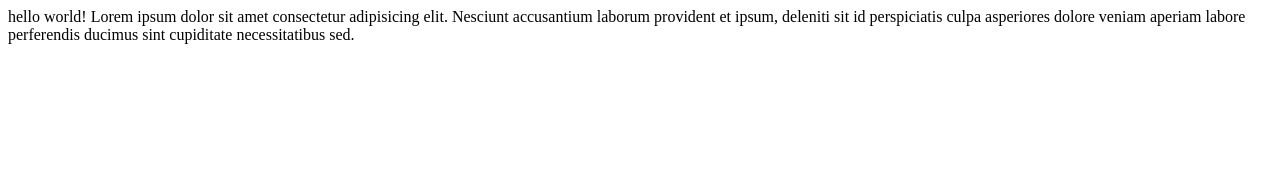
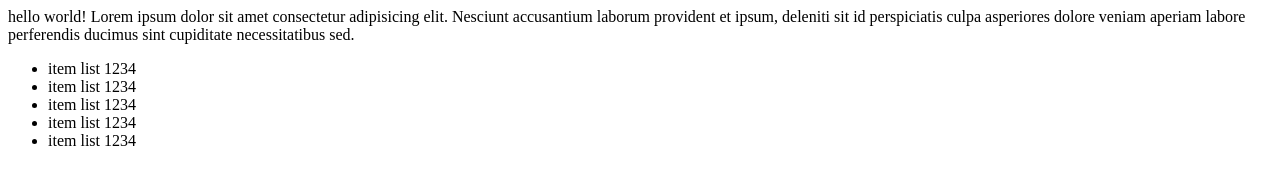
Before and after one commit to Edwin0319/WorldSkillWorkPlace, a plain HTML site: page index.html in a window 1280 px wide. Drawn offline with Linux system fonts and the light colour scheme.

Commit message:
Update index.html

```diff
--- a/index.html
+++ b/index.html
@@ -8,7 +8,15 @@
 <body>
     hello world!
     Lorem ipsum dolor sit amet consectetur adipisicing elit. Nesciunt accusantium laborum provident et ipsum, deleniti sit id perspiciatis culpa asperiores dolore veniam aperiam labore perferendis ducimus sint cupiditate necessitatibus sed.
-
+    <div>
+        <ul>
+            <li>item list 1234</li>
+            <li>item list 1234</li>
+            <li>item list 1234</li>
+            <li>item list 1234</li>
+            <li>item list 1234</li>
+        </ul>
+    </div>
 
 </body>
 </html>
```
